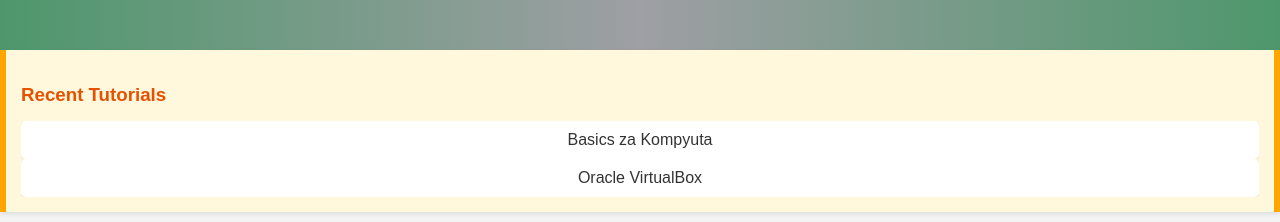
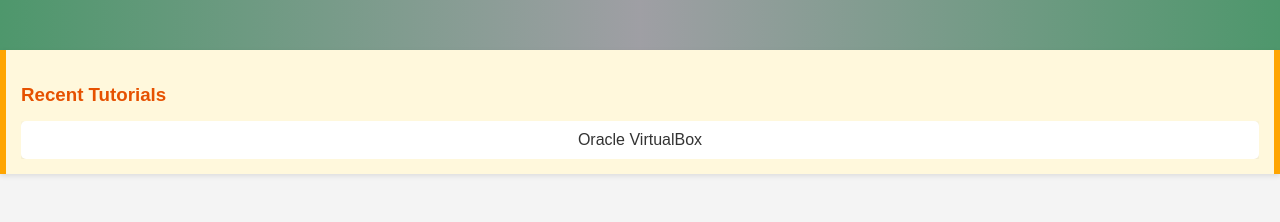
Before and after one commit to LuneValen/LuneTechs, a plain HTML site: page courses.html in a window 1280 px wide. Shown: the part 193-415 px from the top of the page. Drawn offline with Linux system fonts and the light colour scheme.

```diff
--- a/courses.html
+++ b/courses.html
@@ -373,9 +373,6 @@
 <!-- Recent Updates Bar -->
 <div class="recent-updates">
   <h3>Recent Tutorials</h3>
-  <div class="recent-grid">
-    <span class="recent-item" onclick="openPreview('tutorials/comp_basics.pdf')">Basics za Kompyuta</span>
-  </div>
    <div class="recent-grid">
     <span class="recent-item" onclick="openPreview('tutorials/VirtualBox.pdf')">Oracle VirtualBox</span>
   </div>
```
